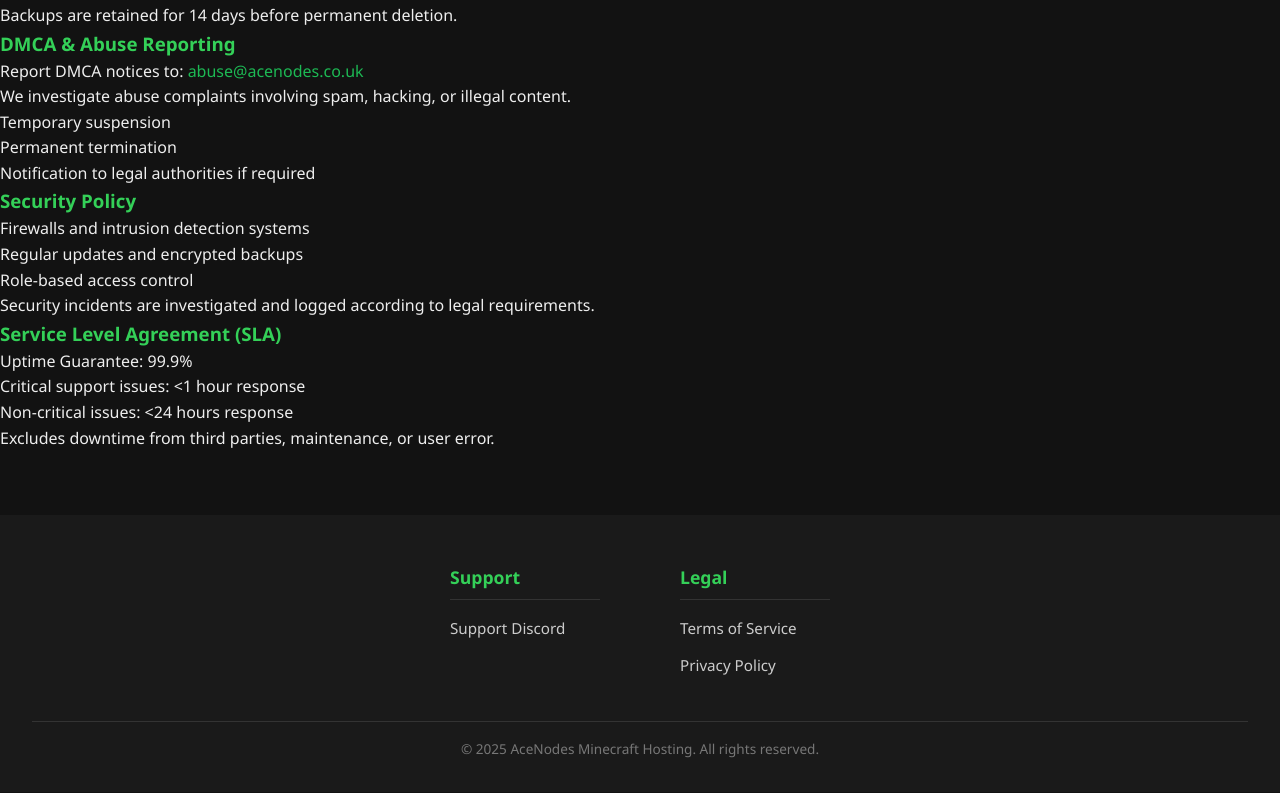
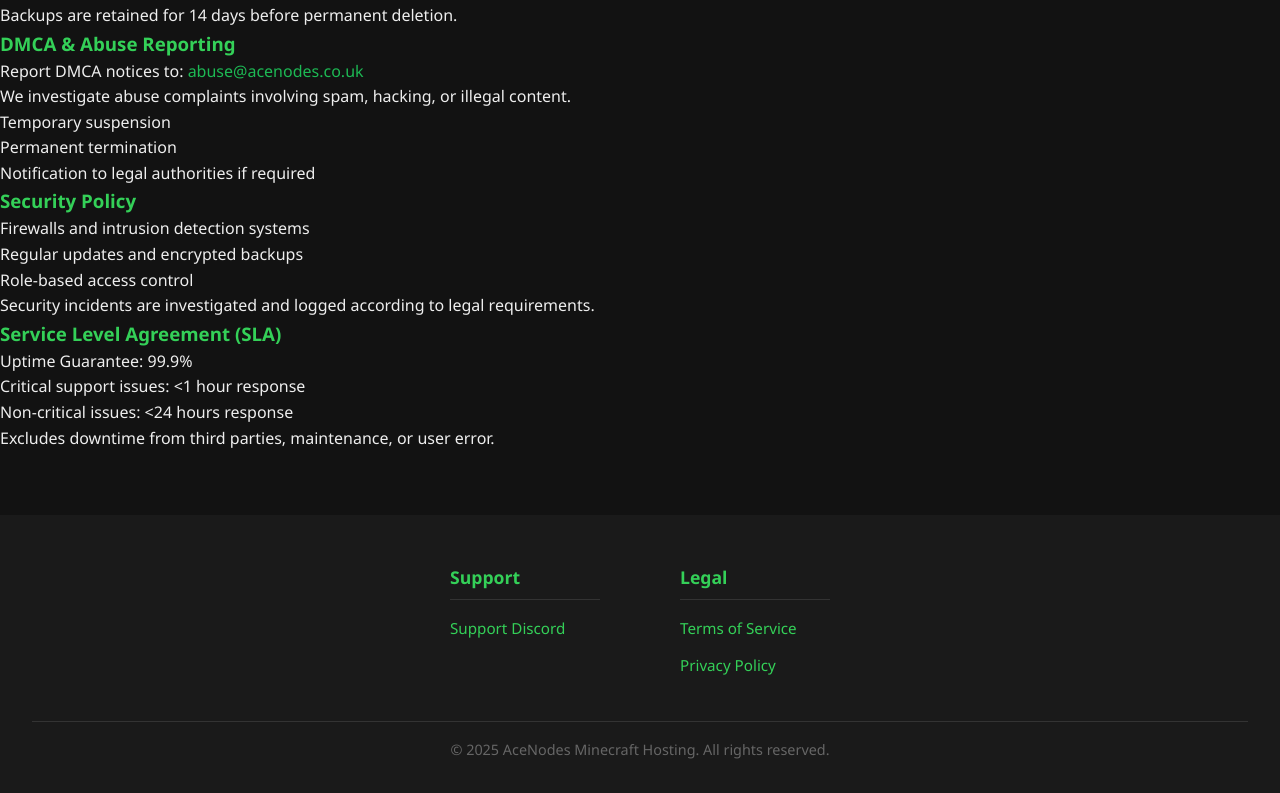
Before and after one commit to 32421-cell/acenodes, a plain HTML site: page home.html in a window 1280 px wide. Shown: the part 2211-3004 px from the top of the page. Drawn offline with Linux system fonts and the light colour scheme.

Commit message:
Update home.html

```diff
--- a/home.html
+++ b/home.html
@@ -14,14 +14,21 @@
       color: #34d058;
     }
     .footer-column ul li a {
-      color: #ccc;
+      color: #34d058; /* default green */
       transition: color 0.3s ease;
       text-decoration: none;
     }
     .footer-column ul li a:hover,
     .footer-column ul li a:focus {
-      color: #34d058;
+      color: #00ffcc; /* lighter green on hover */
       text-decoration: underline;
+    }
+
+    .footer-bottom {
+      color: #666;
+      text-align: center;
+      margin-top: 20px;
+      font-size: 0.9rem;
     }
   </style>
 </head>
```
